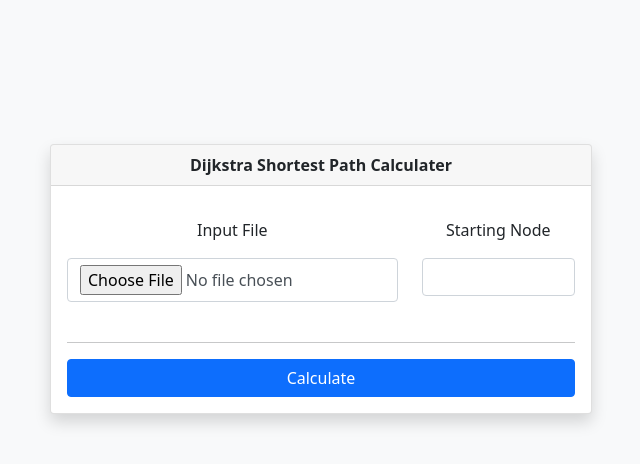
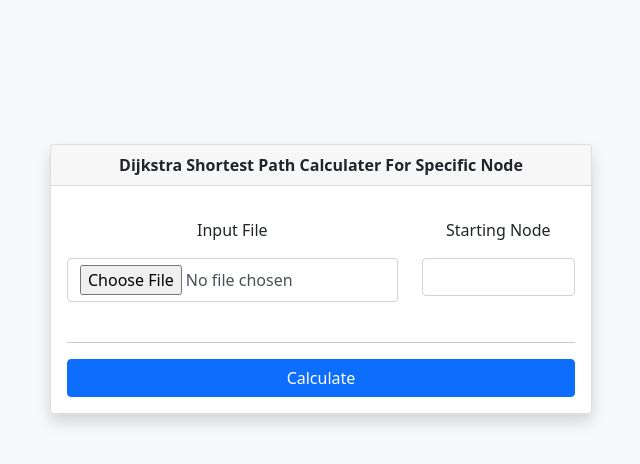
Before and after one commit to ridaomar/Dijkstra-Shortest-Path-Calculater-For-Specific-Node, a plain HTML site: page index.html in a window 1280 px wide. Shown: the whole page, without its empty margins (319-959 px from the left). Drawn offline with Linux system fonts and the light colour scheme.

Commit message:
changed the header

```diff
--- a/index.html
+++ b/index.html
@@ -15,7 +15,7 @@
                 <div class="col-md-6 offset-md-3 text-center">
                     <div class="card shadow">
                         <div class="card-header">
-                            <b>Dijkstra Shortest Path Calculater</b>
+                            <b>Dijkstra Shortest Path Calculater For Specific Node</b>
                         </div>
                         <div class="card-body">
                             <div class="row">
```
